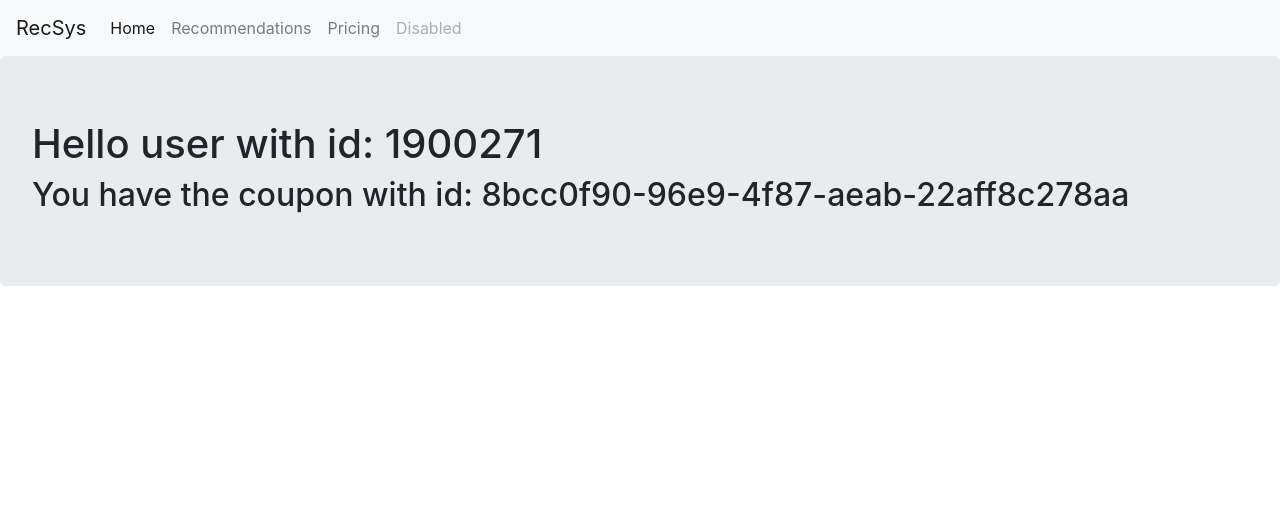
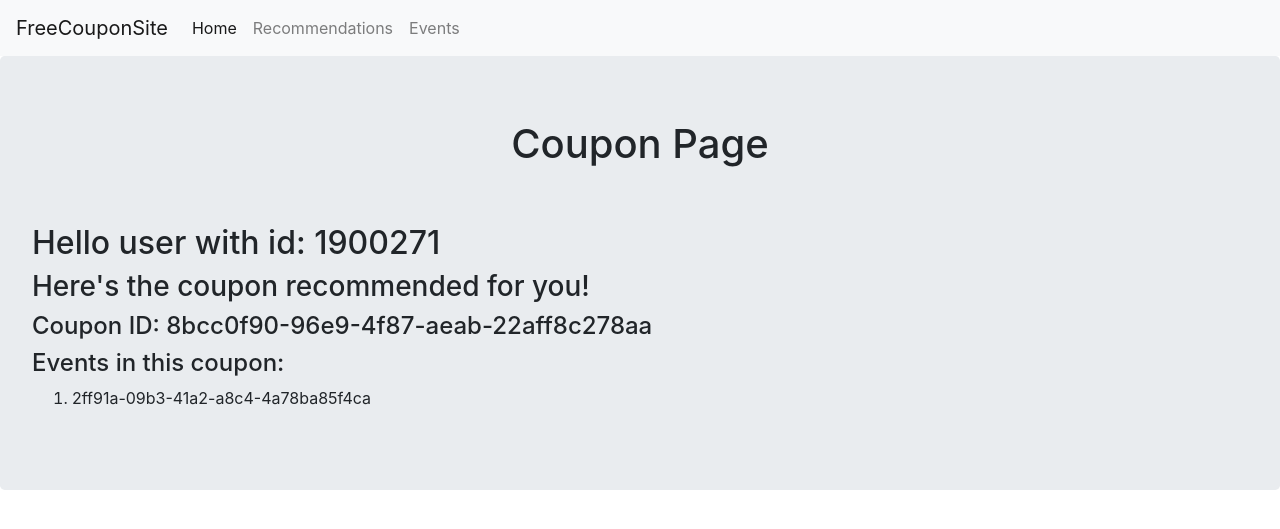
Before and after one commit to Maagnitude/football-coupon-recommendation, a Flask app: page /coupons in a window 1280 px wide. Shown: the top 529 px of the page. Run offline with Flask 3, Linux system fonts and the light colour scheme.

Commit message:
feat: added page for events.

```diff
--- a/app.py
+++ b/app.py
@@ -143,6 +143,12 @@ def get_coupons():
 
     return render_template('coupons.html', user=user, coupon=coupon)
 
+@app.route('/events')
+def get_events():
+    user = User.query.filter_by(user_id=1900271).first()
+    events = Event.query.all()
+    return render_template('events.html', user=user, events=events)
+
 
 @app.route('/coupon', methods=['POST'])
 def get_coupon():
--- a/templates/base.html
+++ b/templates/base.html
@@ -11,24 +11,24 @@
 </head>
 <body>
     <nav class="navbar navbar-expand-lg navbar-light bg-light">
-        <a class="navbar-brand" href="#">RecSys</a>
+        <a class="navbar-brand" href="#">FreeCouponSite</a>
         <button class="navbar-toggler" type="button" data-toggle="collapse" data-target="#navbarNav" aria-controls="navbarNav" aria-expanded="false" aria-label="Toggle navigation">
           <span class="navbar-toggler-icon"></span>
         </button>
         <div class="collapse navbar-collapse" id="navbarNav">
           <ul class="navbar-nav">
             <li class="nav-item active">
-              <a class="nav-link" href="{{url_for('index')}}">Home <span class="sr-only">(current)</span></a>
+              <a class="nav-link" href="{{ url_for('index') }}">Home <span class="sr-only">(current)</span></a>
             </li>
             <li class="nav-item">
-              <a class="nav-link" href="{{url_for('get_coupons')}}">Recommendations</a>
+              <a class="nav-link" href="{{ url_for('get_coupons') }}">Recommendations</a>
             </li>
             <li class="nav-item">
-              <a class="nav-link" href="#">Pricing</a>
+              <a class="nav-link" href="{{ url_for('get_events') }}">Events</a>
             </li>
-            <li class="nav-item">
+            <!--<li class="nav-item">
               <a class="nav-link disabled" href="#">Disabled</a>
-            </li>
+            </li>-->
           </ul>
         </div>
       </nav>
--- a/templates/coupons.html
+++ b/templates/coupons.html
@@ -1,8 +1,14 @@
 {% extends "base.html" %}
 {% block content %}
 <div class="jumbotron">
-    <h1>Hello user with id: {{ user['user_id'] }}</h1>
-    <h2>You have the coupon with id: {{ coupon['coupon_id'] }}</h2>
+    <h1 align="center">Coupon Page</h1><br><br>
+    <h2>Hello user with id: {{ user['user_id'] }}</h2>
+    <h3>Here's the coupon recommended for you!</h3>
+    <h4>Coupon ID: {{ coupon['coupon_id'] }}</h4>
+    <h4>Events in this coupon: </h4>
+    <ol>
+        <li>{{ coupon['event_id'] }}</li>
+    </ol>
 </div>
 
 {% endblock %}
--- a/templates/index.html
+++ b/templates/index.html
@@ -1,7 +1,8 @@
 {% extends "base.html" %}
 {% block content %}
 <div class="jumbotron">
-    <h1>Hello dear costumer!</h1>
+    <h1 align="center">Homepage</h1><br><br>
+    <h2>Hello there dear customer!</h2>
 </div>
 
 {% endblock %}
```
Also changed, not shown: templates/events.html (added, +14 -0 lines).
